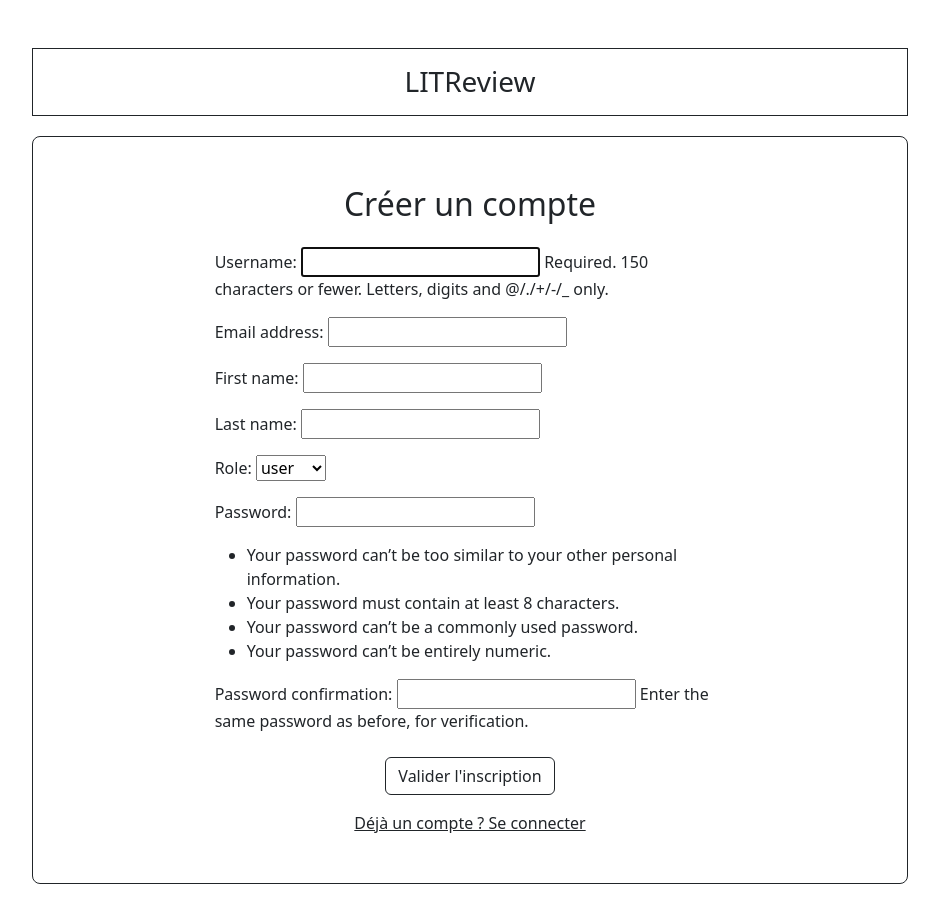
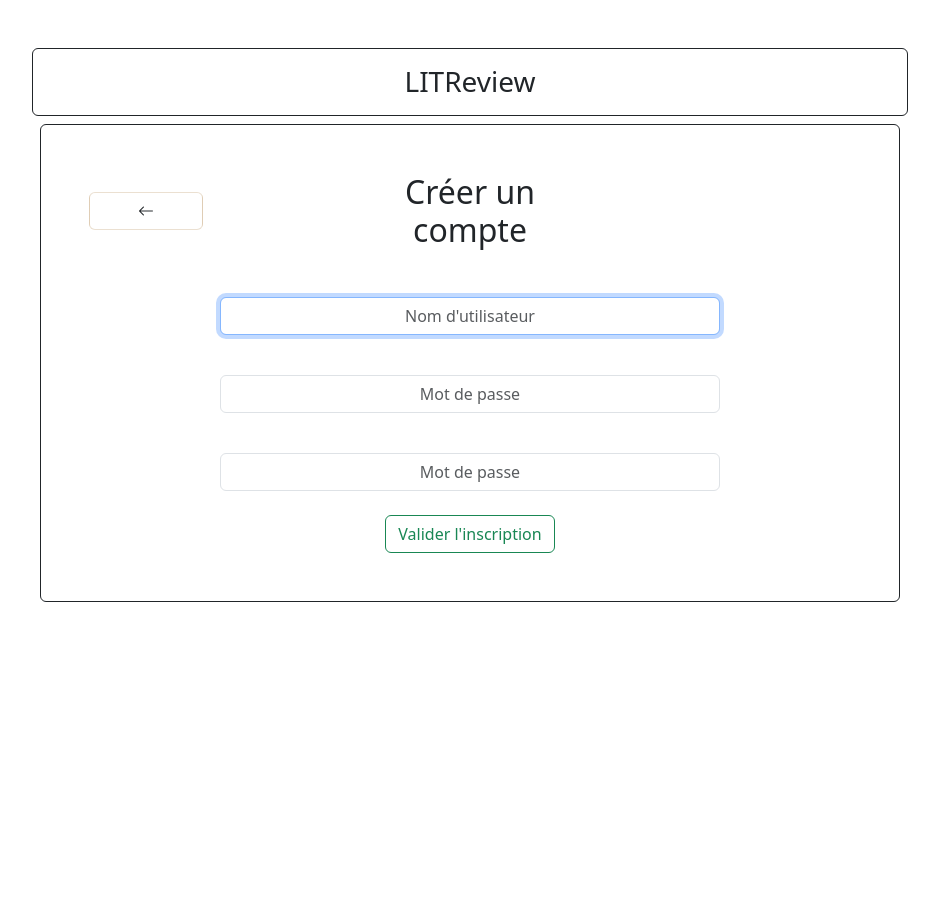
Before and after one commit to Volgar3/OC_P9, a Django app: page /auth/inscription/ in a window 1280 px wide. Shown: the whole page, without its empty margins (170-1109 px from the left). After the commit the page ends 602 px from the top, so only its background shows below. Run offline with Django 5.2, Linux system fonts and the light colour scheme; some libraries are stand-ins or nearby versions.

Commit message:
WIP : UX-UI authentication

```diff
--- a/authentication/forms.py
+++ b/authentication/forms.py
@@ -1,8 +1,38 @@
 from django.contrib.auth import get_user_model
 from django.contrib.auth.forms import UserCreationForm
+from django.contrib.auth.forms import AuthenticationForm
 
 
 class SignupForm(UserCreationForm):
    class Meta:
         model = get_user_model()
-        fields = ('username', 'email', 'first_name', 'last_name', 'role')
+        fields = ['username']
+
+   def __init__(self, *args, **kwargs):
+      super().__init__(*args, **kwargs)
+      for field in self.fields.values():
+         field.help_text = None
+      # Choose what write in the widget
+      self.fields['username'].widget.attrs['placeholder'] = 'Nom d\'utilisateur'
+      # Center widget text
+      self.fields['username'].widget.attrs['class'] = 'form-control text-center'
+      # Write or not text helper
+      self.fields['username'].label = ''
+
+      self.fields['password1'].widget.attrs['placeholder'] = 'Mot de passe'
+      self.fields['password1'].widget.attrs['class'] = 'form-control text-center'
+      self.fields['password1'].label = ''
+
+      self.fields['password2'].widget.attrs['placeholder'] = 'Mot de passe'
+      self.fields['password2'].widget.attrs['class'] = 'form-control text-center'
+      self.fields['password2'].label = ''
+
+class LoginForm(AuthenticationForm):
+    def __init__(self, *args, **kwargs):
+        super().__init__(*args, **kwargs)
+        self.fields['username'].widget.attrs['placeholder'] = 'Nom d\'utilisateur'
+        self.fields['username'].widget.attrs['class'] = 'form-control text-center'
+        self.fields['username'].label = ''
+        self.fields['password'].widget.attrs['placeholder'] = 'Mot de passe'
+        self.fields['password'].widget.attrs['class'] = 'form-control text-center'
+        self.fields['password'].label = ''
--- a/authentication/static/authentication/css/style.css
+++ b/authentication/static/authentication/css/style.css
@@ -1,7 +1,14 @@
-main {
-    border: 2px solid #333;
-    border-radius: 8px;
-    padding: 20px;
-    margin: 20px auto;
-    max-width: 1200px;
+.btn-hover {
+    background: linear-gradient(to left, #ccaf8862 50%, white 50%);
+    background-size: 200% 100%;
+    background-position: left;
+    border-color: #ccaf8862 !important;
+    transition: background-position 0.5s;
+    color: #212529;
 }
+
+.btn-hover:hover {
+    background-position: right;
+    border-color: #ccaf8862;
+    color: black;
+}
--- a/authentication/templates/authentication/base.html
+++ b/authentication/templates/authentication/base.html
@@ -3,17 +3,19 @@
 <html>
 <head>
     <title>LitReview</title>
+    <link href="https://cdn.jsdelivr.net/npm/bootstrap@5.3.0/dist/css/bootstrap.min.css" rel="stylesheet">
+    <link rel="stylesheet" href="https://cdn.jsdelivr.net/npm/bootstrap-icons@1.11.0/font/bootstrap-icons.css">
     <link rel="stylesheet" href="{% static 'authentication/css/style.css' %}">
-    <link href="https://cdn.jsdelivr.net/npm/bootstrap@5.3.0/dist/css/bootstrap.min.css" rel="stylesheet">
+
 </head>
 <body>
     <div class="container mt-5" style="max-width: 900px;">
 
-        <div class="border border-dark text-center py-3 mb-0">
+        <div class="border border-dark text-center py-3 mb-0 rounded-2">
             <h1 class="h3 mb-0">LITReview</h1>
         </div>
 
-        <main class="border border-dark p-5" style="min-height: 400px;">
+        <main class="border-dark p-5 border rounded-2 m-2" style="min-height: 400px; ">
             {% block content %}
             {% endblock %}
         </main>
--- a/authentication/templates/authentication/sign-in.html
+++ b/authentication/templates/authentication/sign-in.html
@@ -1,19 +1,29 @@
 {% extends "authentication/base.html" %}
+{% load django_bootstrap5 %}
+{% load static %}
+{% block content %}
 
-{% block content %}
-    <h2 class="mb-4 text-center">Créer un compte</h2>
+    <div class="row align-items-center mb-4">
+        <div class="col-4">
+            <a href="{% url 'login' %}" class="btn btn-hover px-5 border-light">
+                <i class="bi bi-arrow-left"></i>
+            </a>
+        </div>
+        <div class="col-4 text-center">
+            <h2 class="mb-0">Créer un compte</h2>
+        </div>
+        <div class="col-4"></div>
+    </div>
     <div class="row justify-content-center">
         <div class="col-md-8">
             <form method="POST">
                 {% csrf_token %}
-                {{ form.as_p }}
+                {%bootstrap_form form%}
                 <div class="text-center mt-4">
-                    <button type="submit" class="btn btn-outline-dark">Valider l'inscription</button>
+                    <button type="submit" class="btn btn-outline-success">Valider l'inscription</button>
                 </div>
             </form>
-            <div class="text-center mt-3">
-                <a href="{% url 'login' %}" class="text-dark">Déjà un compte ? Se connecter</a>
-            </div>
         </div>
     </div>
+
 {% endblock %}
--- a/authentication/urls.py
+++ b/authentication/urls.py
@@ -3,12 +3,15 @@ from django.views.generic import TemplateView
 from django.contrib.auth.views import LoginView, LogoutView
 
 from authentication.views import SigninView
+from authentication.forms import LoginForm
+
 
 urlpatterns = [
     path('', TemplateView.as_view(template_name="authentication/landing.html"),name="landing"),
     path('inscription/', SigninView.as_view(), name="sign-in"),
     path('log_out/', LogoutView.as_view(), name="logout"),
     path('log_in/', LoginView.as_view(
-        template_name='authentication/login.html' # Je dois spécifier ce template car de base la fonction fournis par django s'attends à un autre path de templates
+        template_name='authentication/login.html',
+        authentication_form=LoginForm
     ), name="login"),
 ]
--- a/authentication/views.py
+++ b/authentication/views.py
@@ -1,5 +1,5 @@
 from django.views.generic import CreateView
-from django.urls import reverse_lazy # a changer une fois que l'on a créer l'application pour gérer ce qu'il se passe après l'authentication
+from django.urls import reverse_lazy
 
 from authentication.forms import SignupForm
 
@@ -8,4 +8,4 @@ class SigninView(CreateView):
     form_class = SignupForm
     template_name = "authentication/sign-in.html"
 
-    success_url = reverse_lazy('feed') # a changer aussi du coup
+    success_url = reverse_lazy('feed')
```
Also changed, not shown: authentication/templates/authentication/login.html (+6 -7 lines).
